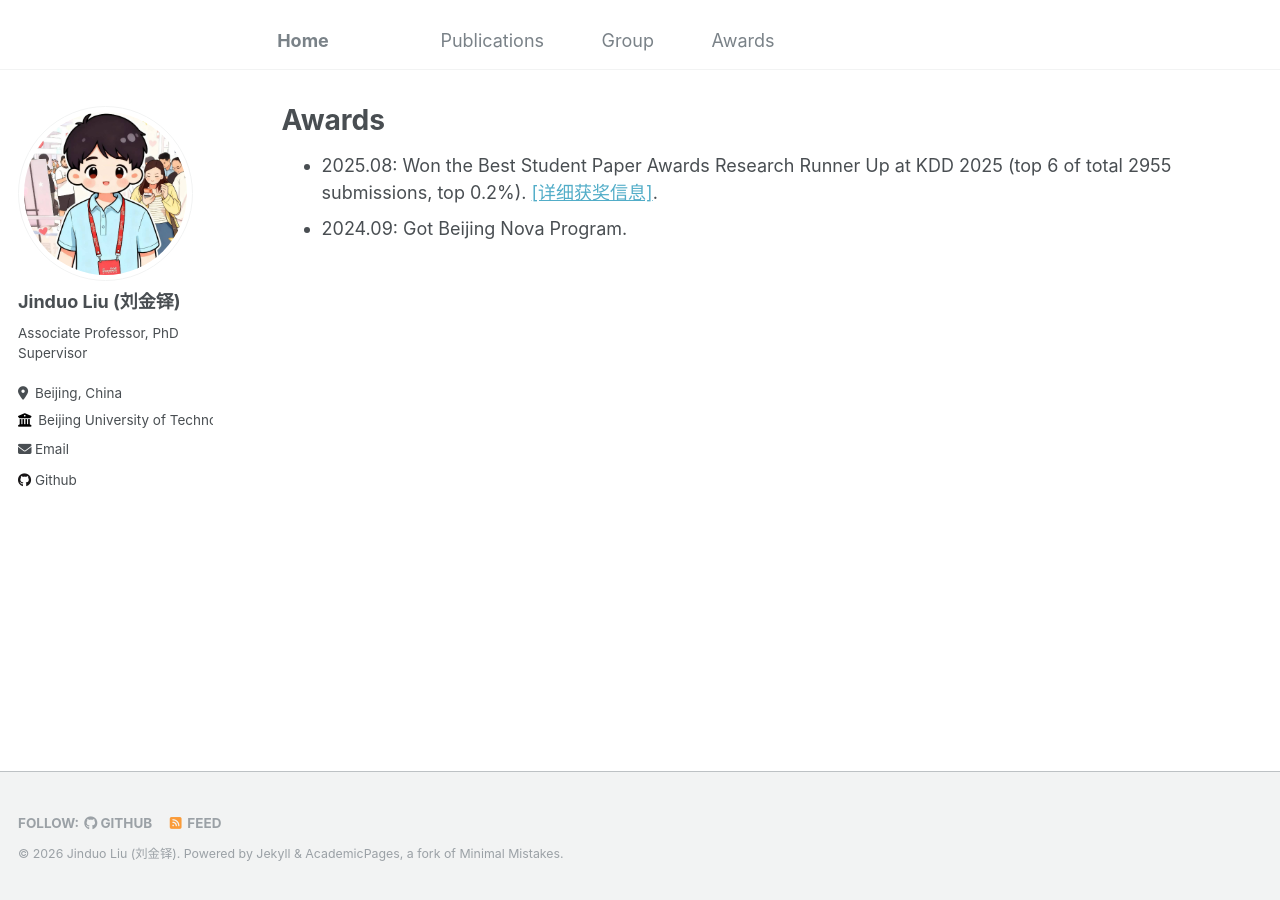
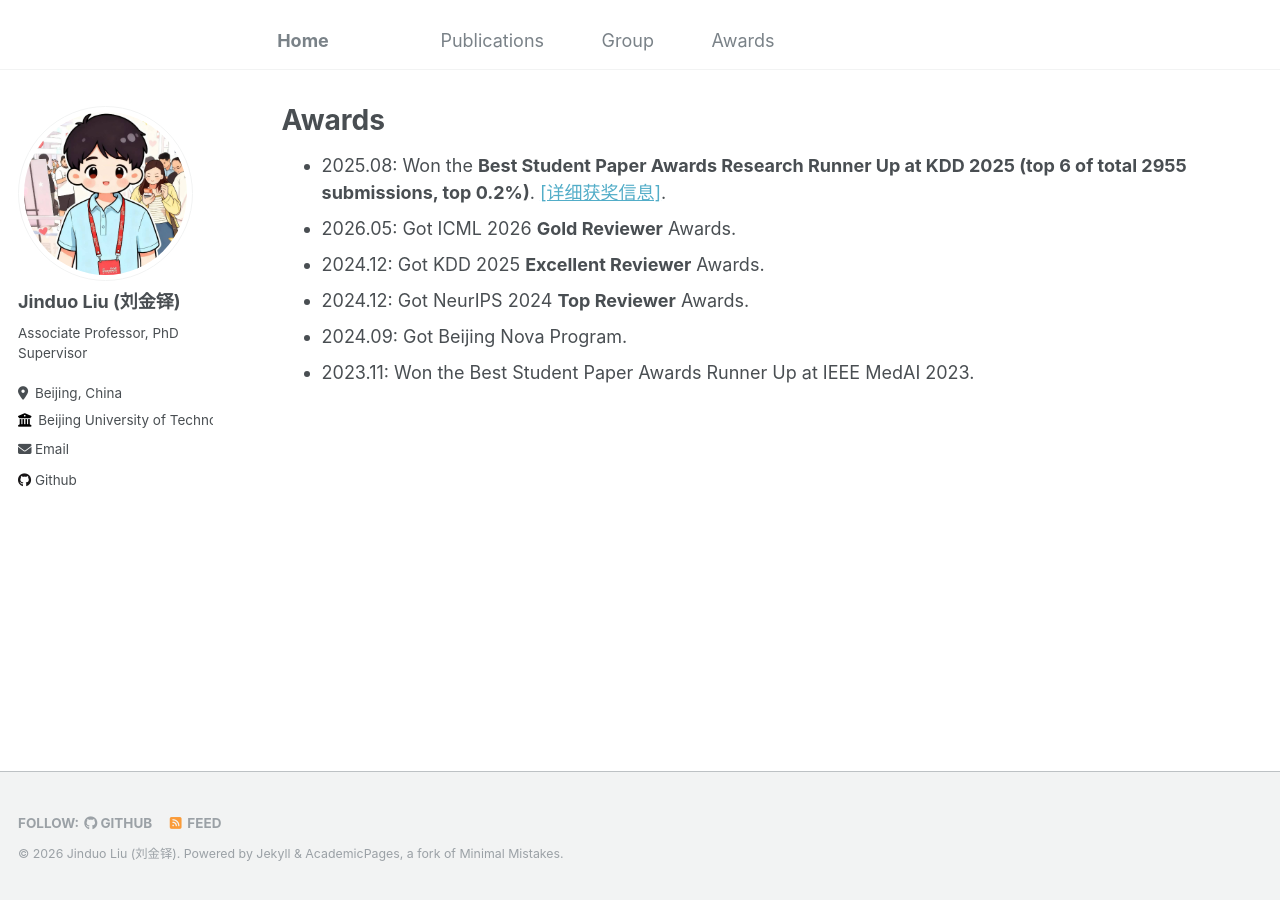
Before and after one commit to Duo67/duo067, a Jekyll site: the page built from _pages/awards.md, in a window 1280 px wide. Built offline with Jekyll 4.4.1, drawn with Linux system fonts in a browser that asks for light colours.

Commit message:
Update awards.md

```diff
--- a/_pages/awards.md
+++ b/_pages/awards.md
@@ -10,5 +10,9 @@ redirect_from:
 {% include base_path %}
 
 
-- 2025.08: Won the Best Student Paper Awards Research Runner Up at KDD 2025 (top 6 of total 2955 submissions, top 0.2%). [[详细获奖信息]](https://kdd2025.kdd.org/awards/).
+- 2025.08: Won the **Best Student Paper Awards Research Runner Up at KDD 2025 (top 6 of total 2955 submissions, top 0.2%)**. [[详细获奖信息]](https://kdd2025.kdd.org/awards/).
+- 2026.05: Got ICML 2026 **Gold Reviewer** Awards.
+- 2024.12: Got KDD 2025 **Excellent Reviewer** Awards.
+- 2024.12: Got NeurIPS 2024 **Top Reviewer** Awards.
 - 2024.09: Got Beijing Nova Program.
+- 2023.11: Won the Best Student Paper Awards Runner Up at IEEE MedAI 2023.
```
